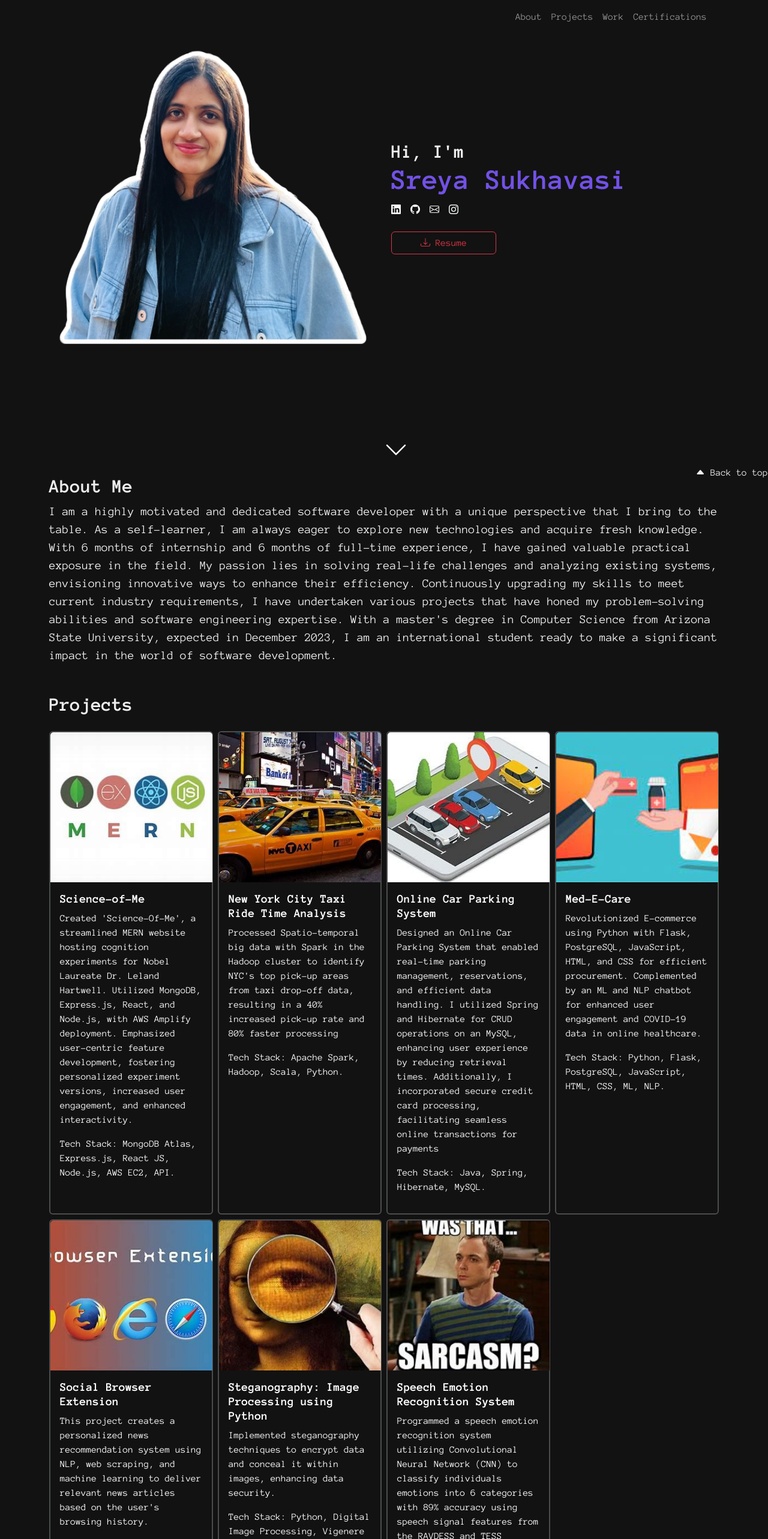
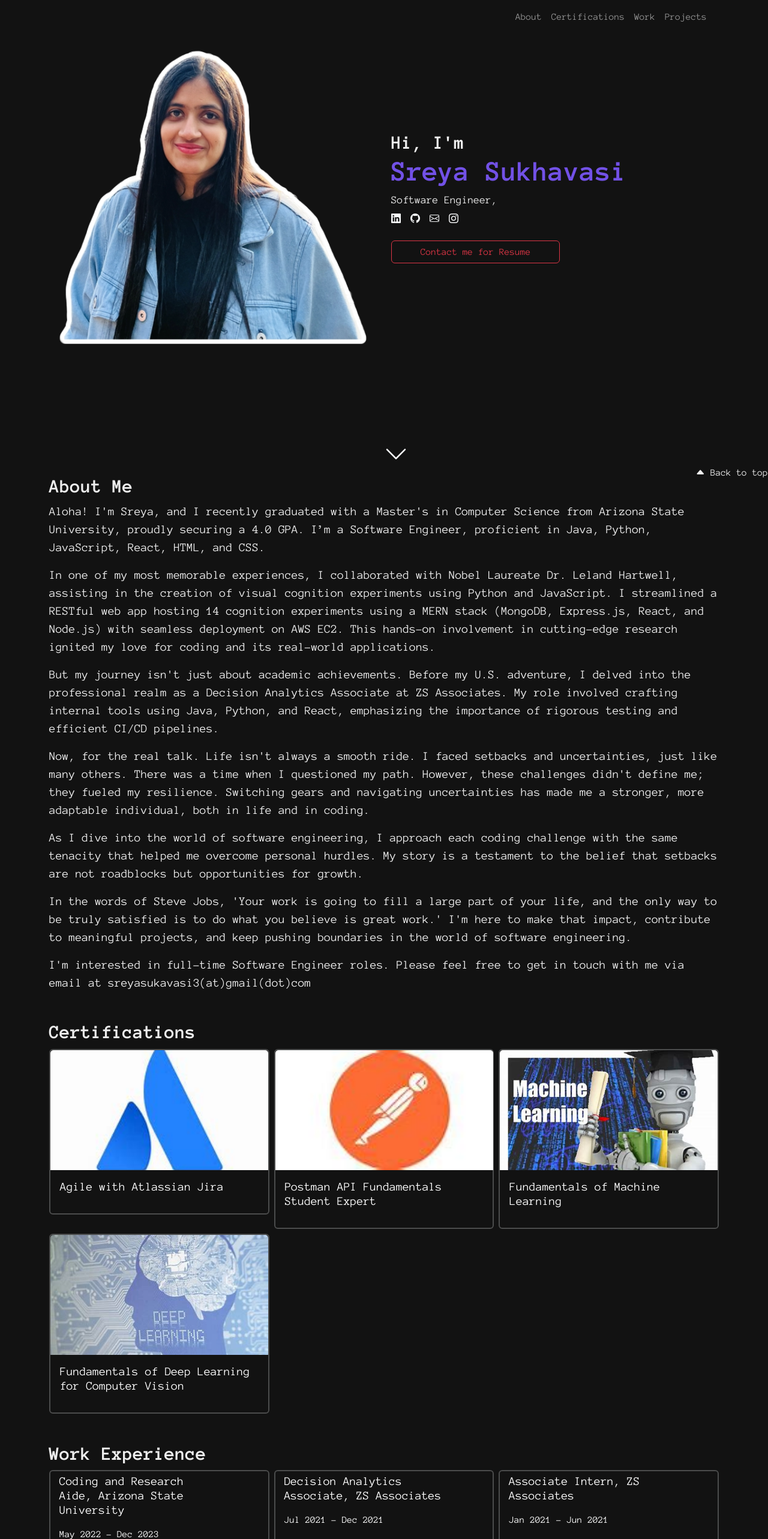
Before and after one commit to sreyasukavasi3/personal-portfolio, a React (Create React App) app: page / in a window 1280 px wide. Shown: the top 2566 px of the page at 60% size. Built offline with nearby package versions, Linux system fonts and the light colour scheme.

Commit message:
new updates

```diff
--- a/src/App.js
+++ b/src/App.js
@@ -4,7 +4,7 @@ import ProjectCard from "./Components/ProjectCard";
 import WorkCard from "./Components/WorkCard";
 import {categories, projects, workExperience, certifications} from './Data';
 import CertificationsCard from "./Components/CertificationsCard";
-import Resume from './Sreya_Resume.pdf'
+
 
 
 function App() {
@@ -41,14 +41,16 @@ function App() {
 									<a className="nav-link" href="#about">About</a>
 								</li>
 								<li className="nav-item">
-									<a className="nav-link" href="#projects">Projects</a>
+									<a className="nav-link" href="#certifications">Certifications</a>
 								</li>
 								<li className="nav-item">
 									<a className="nav-link" href="#work">Work</a>
 								</li>
 								<li className="nav-item">
-									<a className="nav-link" href="#certifications">Certifications</a>
+									<a className="nav-link" href="#projects">Projects</a>
 								</li>
+
+
 							</ul>
 						</div>
 					</div>
@@ -66,7 +68,7 @@ function App() {
 							{/*, borderBottom: "5px solid #00e676"*/}
 							{/* <h1 style={{color: "#00e676"}}>Sreya Sukhavasi</h1> */}
 							<h1 style={{color: "#7251e6"}}>Sreya Sukhavasi</h1>
-							{/*<h3>Software Engineer, </h3>*/}
+							<h3>Software Engineer, </h3>
 
 							<div className="hstack gap-3">
 								<a className="link-light" href="https://www.linkedin.com/in/sreya-sukhavasi/"
@@ -76,7 +78,7 @@ function App() {
 								<a className="link-light" href="https://github.com/sreyasukavasi3" target="_blank">
 									<i className="bi bi-github"/>
 								</a>
-								<a className="link-light" href="mailto:sreyasukavasi3@gmail.edu" target="_blank">
+								<a className="link-light" href="mailto:sreyasukavasi3@gmail.com" target="_blank">
 									<i className="bi bi-envelope"/>
 								</a>
 								<a className="link-light" href="https://www.instagram.com/sreya_sukavasi/" target="_blank">
@@ -84,9 +86,12 @@ function App() {
 								</a>
 							</div>
 
-							<a className="btn btn-outline-danger mt-4 px-5" role="button"
-							   href={Resume} download={"Sreya_Sukhavasi_Resume.pdf"}>
-								<i className="bi bi-download"/> Resume
+							<a
+								className="btn btn-outline-danger mt-4 px-5"
+								role="button"
+								// href={Resume}
+								>
+								<span>Contact me for Resume</span>
 							</a>
 						</div>
 					</div>
@@ -98,44 +103,43 @@ function App() {
 				<section id="about" className="mt-3">
 					<h2>About Me</h2>
 					<p className="lead">
-					I am a highly motivated and dedicated software developer with a unique perspective that I bring to the table. As a self-learner, I am always eager to explore new technologies and acquire fresh knowledge.
-					With 6 months of internship and 6 months of full-time experience,
-					I have gained valuable practical exposure in the field.
-					My passion lies in solving real-life challenges and analyzing existing systems,
-					envisioning innovative ways to enhance their efficiency.
-					Continuously upgrading my skills to meet current industry requirements,
-					I have undertaken various projects that have honed my problem-solving abilities and software engineering expertise. With a master's degree in Computer Science from Arizona State University, expected in December 2023, I am an international student ready to make a significant impact in the world of software development.
-					</p>
+  Aloha! I'm Sreya, and I recently graduated with a Master's in Computer Science from Arizona State University, proudly securing a 4.0 GPA. I’m a Software Engineer, proficient in Java, Python, JavaScript, React, HTML, and CSS.
+</p>
+<p className="lead">
+  In one of my most memorable experiences, I collaborated with Nobel Laureate Dr. Leland Hartwell, assisting in the creation of visual cognition experiments using Python and JavaScript. I streamlined a RESTful web app hosting 14 cognition experiments using a MERN stack (MongoDB, Express.js, React, and Node.js) with seamless deployment on AWS EC2. This hands-on involvement in cutting-edge research ignited my love for coding and its real-world applications.
+</p>
+<p className="lead">
+  But my journey isn't just about academic achievements. Before my U.S. adventure, I delved into the professional realm as a Decision Analytics Associate at ZS Associates. My role involved crafting internal tools using Java, Python, and React, emphasizing the importance of rigorous testing and efficient CI/CD pipelines.
+</p>
+<p className="lead">
+  Now, for the real talk. Life isn't always a smooth ride. I faced setbacks and uncertainties, just like many others. There was a time when I questioned my path. However, these challenges didn't define me; they fueled my resilience. Switching gears and navigating uncertainties has made me a stronger, more adaptable individual, both in life and in coding.
+</p>
+<p className="lead">
+  As I dive into the world of software engineering, I approach each coding challenge with the same tenacity that helped me overcome personal hurdles. My story is a testament to the belief that setbacks are not roadblocks but opportunities for growth.
+</p>
+<p className="lead">
+  In the words of Steve Jobs, 'Your work is going to fill a large part of your life, and the only way to be truly satisfied is to do what you believe is great work.' I'm here to make that impact, contribute to meaningful projects, and keep pushing boundaries in the world of software engineering.
+</p>
+<p className="lead">
+  I'm interested in full-time Software Engineer roles. Please feel free to get in touch with me via email at sreyasukavasi3(at)gmail(dot)com
+</p>
+
 				</section>
 
-				{/*	PROJECTS */}
-				<section id="projects" className="mt-5">
-					<h2>Projects</h2>
+				{/*	CERTIFICATIONS */}
+				<section id="certifications" className="mt-5">
+					<h2>Certifications</h2>
 
-					{/* Filters */}
-					{/* <div className="row g-2">
+					<div className="row g-2">
 						{
-							categories.map(category => (
-								<div className="col-6 col-sm-4 col-md-3 col-lg-2">
-									<button
-										className={`btn rounded-pill ${selectedCategory === category[0] ? 'btn-' : 'btn-outline-'}${category[1]} w-100 }`}
-										onClick={() => setSelectedCategory(category[0])}>
-										{category[0]}
-									</button>
+
+							certifications.map(certifications => (
+								<div className="col-12 col-md-6 col-lg-4">
+									<CertificationsCard certifications={certifications}/>
 								</div>
 							))
 						}
-					</div> */}
 
-					{/*	PROJECTS */}
-					<div className="row g-2 mt-3">
-						{
-							getProjects().map(project => (
-								<div className="col-12 col-md-6 col-lg-3">
-									<ProjectCard project={project}/>
-								</div>
-							))
-						}
 					</div>
 				</section>
 
@@ -154,20 +158,21 @@ function App() {
 					</div>
 				</section>
 
-				{/*	CERTIFICATIONS */}
-				<section id="certifications" className="mt-5">
-					<h2>Certifications</h2>
 
-					<div className="row g-2">
+
+				{/*	PROJECTS */}
+				<section id="projects" className="mt-5">
+					<h2>Projects</h2>
+
+					{/*	PROJECTS */}
+					<div className="row g-2 mt-3">
 						{
-
-							certifications.map(certifications => (
-								<div className="col-12 col-md-6 col-lg-4">
-									<CertificationsCard certifications={certifications}/>
+							getProjects().map(project => (
+								<div className="col-12 col-md-6 col-lg-3">
+									<ProjectCard project={project}/>
 								</div>
 							))
 						}
-
 					</div>
 				</section>
 			</div>
--- a/src/Components/WorkCard.js
+++ b/src/Components/WorkCard.js
@@ -7,6 +7,11 @@ function WorkCard(props) {
 				<h5 className="card-title">{props.work.title}</h5>
 				<p className="card-text">{props.work.description}</p>
 				<p className="card-period">{props.work.period}</p>
+				{/* <ul>
+          {props.work.responsibilities.map((responsibility, index) => (
+            <li key={index}>{responsibility}</li>
+          ))}
+        </ul> */}
 				{/*<a href={props.work.link} className="btn btn-primary stretched-link">Go somewhere</a>*/}
 			</div>
 		</div>
--- a/src/Data.js
+++ b/src/Data.js
@@ -6,6 +6,83 @@ const categories = [
 	["Javascript", "danger"],
 	// ["C/C++", "info"]
 ]
+
+const certifications = [
+	{
+		"img": require('./img/certifications/Agile.jpg'),
+		"title": "Agile with Atlassian Jira",
+		"description": "",
+		"link": "https://www.coursera.org/account/accomplishments/verify/RZPG6MPUHLBF",
+		"date": ""
+	},
+	{
+		"img": require('./img/certifications/PostmanAPI.jpg'),
+		"title": "Postman API Fundamentals Student Expert",
+		"description": "",
+		"link": "https://badgr.com/public/assertions/Cj2MTf7URRCcB9iPiM364g?identity__email=sreyasukavasi3@gmail.com",
+		"date": ""
+	},
+	{
+		"img": require('./img/certifications/ML.jpg'),
+		"title": "Fundamentals of Machine Learning",
+		"description": "",
+		"link": "https://coursera.org/share/6d38b9c3e8d7127c30be4e9baa263a87",
+		"date": ""
+	},
+	{
+		"img": require('./img/certifications/DL.jpg'),
+		"title": "Fundamentals of Deep Learning for Computer Vision",
+		"description": "",
+		"link": "https://courses.nvidia.com/certificates/4570289b652d441db1c8a10144716ff2",
+		"date": ""
+	},
+]
+
+const workExperience = [
+	{
+		"title": "Coding and Research Aide, Arizona State University",
+      "period": "May 2022 - Dec 2023",
+      "responsibilities": [
+        "Streamlined a Full Stack REST API-based web app, hosting 14 visual cognition experiments for Noble Laureate Dr. Leland Hartwell, utilizing MongoDB Atlas, Express.js, React, and Node.js, with deployment on AWS EC2.",
+        "Orchestrated agile methodology, communicated with stakeholders to meet requirements, and executed personalized experiment versions, yielding an 87% surge in user engagement.",
+        "Integrated the file upload directly to S3 via API Gateway and Lambda function using a pre-signed URL.",
+        "Designed 30+ experiments with the professor using Python in PsychoPy, later converted to JavaScript for Pavlovia"
+      ],
+	},
+	{
+		"title": "Decision Analytics Associate, ZS Associates",
+		"period": "Jul 2021 - Dec 2021",
+		"responsibilities": [
+			"Engineered Java-based email automation application using Spring framework in test-driven development, saving $2M, cutting 24 weekly engineer hours, and reducing manual intervention for prioritized emails with 100% accuracy.",
+			"Developed a tool using Python for real-time monitoring of business alignments for 15 products, enhancing tracking efficiency and seamlessly integrating updated information.",
+			"Revamped legacy R code to Python, enhancing functionality and performance and reducing data check time by 50%.",
+			"Developed Kafka consumers to process and analyze real-time data streams, designed RESTful APIs for data retrieval and visualization, and utilized WebSocket for real-time data updates on the user interface.",
+			"Implemented event-driven functions using AWS Lambda, eliminating infrastructure management, and reducing operational time by 30%, enabling faster code execution and deployment.",
+			"Collaborated closely with 4 cross-functional teams to gather requirements, design robust software solutions, conduct code reviews, and implement using Agile methodologies, ensuring effective collaboration and timely project delivery."
+		],
+	},
+	{
+		"title": "Associate Intern, ZS Associates",
+		"period": "Jan 2021 - Jun 2021",
+		"link": "",
+		"responsibilities": [
+			"Employed SQL to extract and process 85+ complex datasets, facilitating knowledge discovery and informed decision-making. ",
+			"Architected visually appealing and interactive user interfaces using React's declarative syntax, CSS styles (CSS3), and JavaScript, with Redux for efficient state management.",
+			"Integrated Node.js, npm, React, Redux, and various React libraries to deliver 7 robust and scalable solutions.",
+			"Develop 120+ comprehensive unit tests using industry-standard testing frameworks such as JUnit, guaranteeing the functionality and integrity of individual components and modules.",
+			"Mastered Git for version control, collaborated seamlessly on GitHub, and expertly implemented CI/CD pipelines for Docker-based applications using AWS Code Pipeline or Jenkins."
+		  ],
+	},
+	// {
+	// 	"title": "Student Graphic Designer",
+	// 	"description": "",
+	// 	"startDate": "",
+	// 	"endDate": "",
+	// 	"link": "",
+	// 	"category": "Student Job"
+	// },
+]
+
 
 const projects = [
 	{
@@ -29,7 +106,7 @@ const projects = [
 		"title": "Online Car Parking System",
 		"description": "Designed an Online Car Parking System that enabled real-time parking management, reservations, and efficient data handling. I utilized Spring and Hibernate for CRUD operations on an MySQL, enhancing user experience by reducing retrieval times. Additionally, I incorporated secure credit card processing, facilitating seamless online transactions for payments",
 		"techstack": "Tech Stack: Java, Spring, Hibernate, MySQL.",
-		"link": "https://github.com/sreyasukavasi3/CarParking",
+		"link": "https://github.com/sreyasukavasi3/Parking_System",
 		// "category": "Python"
 	},
 	{
@@ -38,6 +115,14 @@ const projects = [
 		"description": "Revolutionized E-commerce using Python with Flask, PostgreSQL, JavaScript, HTML, and CSS for efficient procurement. Complemented by an ML and NLP chatbot for enhanced user engagement and COVID-19 data in online healthcare.",
 		"techstack": "Tech Stack: Python, Flask, PostgreSQL, JavaScript, HTML, CSS, ML, NLP.",
 		"link": "https://github.com/sreyasukavasi3/Med-E-Care_",
+		// "category": "Python"
+	},
+	{
+		"img": require('./img/projects/todolist.jpg'),
+		"title": "To-Do List",
+		"description": "Spearheaded the development of a TypeScript-based 'To-Do List' application, featuring an array of user-friendly task management capabilities. This intuitive system enabled users to efficiently add tasks, remove them, and track their status, resulting in a significant enhancement of overall productivity.",
+		"techstack": "Tech Stack: TypeScript, Jest",
+		"link": "https://github.com/sreyasukavasi3/To_Do_List",
 		// "category": "Python"
 	},
 	{
@@ -94,72 +179,7 @@ const projects = [
 	// },
 ]
 
-const workExperience = [
-	{
-		"title": "Coding and Research Aide",
-		"description": "Employer: Arizona State University",
-		"period": "May 2022 - Present",
-		"link": "",
-		"category": "Academic Research"
-	},
-	{
-		"title": "Decision Analytics Associate",
-		"description": "Employer: ZS Associates",
-		"period": "Jul 2021 - Dec 2021",
-		"link": "",
-		"category": "Full-time"
-	},
-	{
-		"title": "Associate Intern",
-		"description": "Employer: ZS Associates",
-		"period": "Jan 2021 - Jun 2021",
-		"link": "",
-		"category": "Internship"
-	},
-	// {
-	// 	"title": "Student Graphic Designer",
-	// 	"description": "",
-	// 	"startDate": "",
-	// 	"endDate": "",
-	// 	"link": "",
-	// 	"category": "Student Job"
-	// },
-]
 
-const certifications = [
-	{
-		"img": require('./img/certifications/PostmanAPI.jpg'),
-		"title": "Postman API Fundamentals Student Expert",
-		"description": "",
-		"link": "https://badgr.com/public/assertions/Cj2MTf7URRCcB9iPiM364g?identity__email=sreyasukavasi3@gmail.com",
-		"date": ""
-	},
-	{
-		"img": require('./img/certifications/ML.jpg'),
-		"title": "Fundamentals of Machine Learning",
-		"description": "",
-		"link": "https://coursera.org/share/6d38b9c3e8d7127c30be4e9baa263a87",
-		"date": ""
-	},
-	{
-		"img": require('./img/certifications/DL.jpg'),
-		"title": "Fundamentals of Deep Learning for Computer Vision",
-		"description": "",
-		"link": "https://courses.nvidia.com/certificates/4570289b652d441db1c8a10144716ff2",
-		"date": ""
-	},
-	// {
-	// 	"img": "",
-	// 	"title": "FBLA E-Business",
-	// 	"description": "",
-	// 	"date": ""
-	// },
-	// {
-	// 	"img": "",
-	// 	"title": "FBLA Mobile Application Development",
-	// 	"description": "",
-	// 	"date": ""
-	// }
-]
 
-export {categories, projects, workExperience, certifications};
+
+export {categories, certifications, workExperience, projects};
```
Also changed, not shown: src/css/index.css (line endings or trailing spaces), src/img/certifications/Agile.jpg (added), src/img/projects/todolist.jpg (added).
